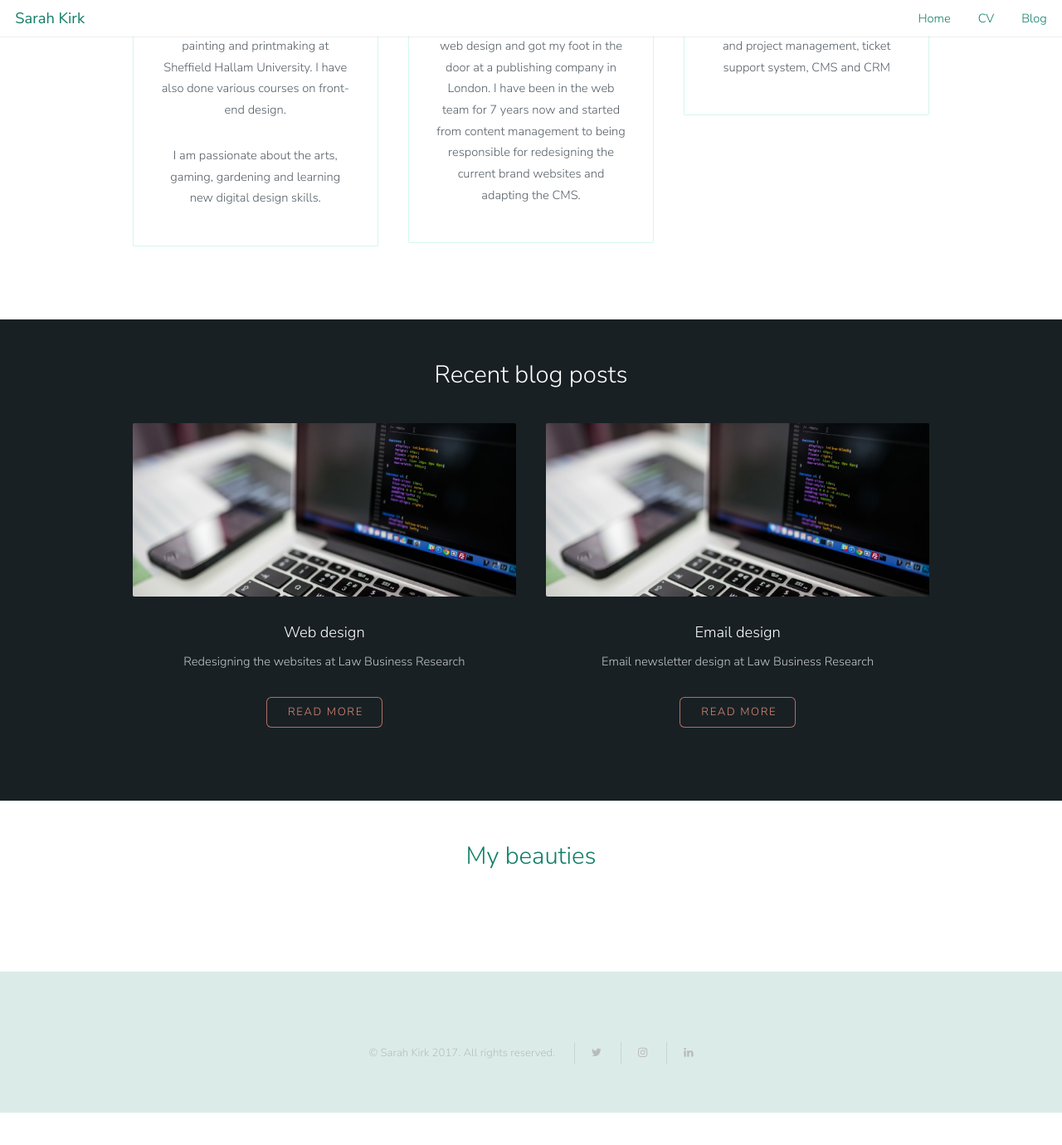
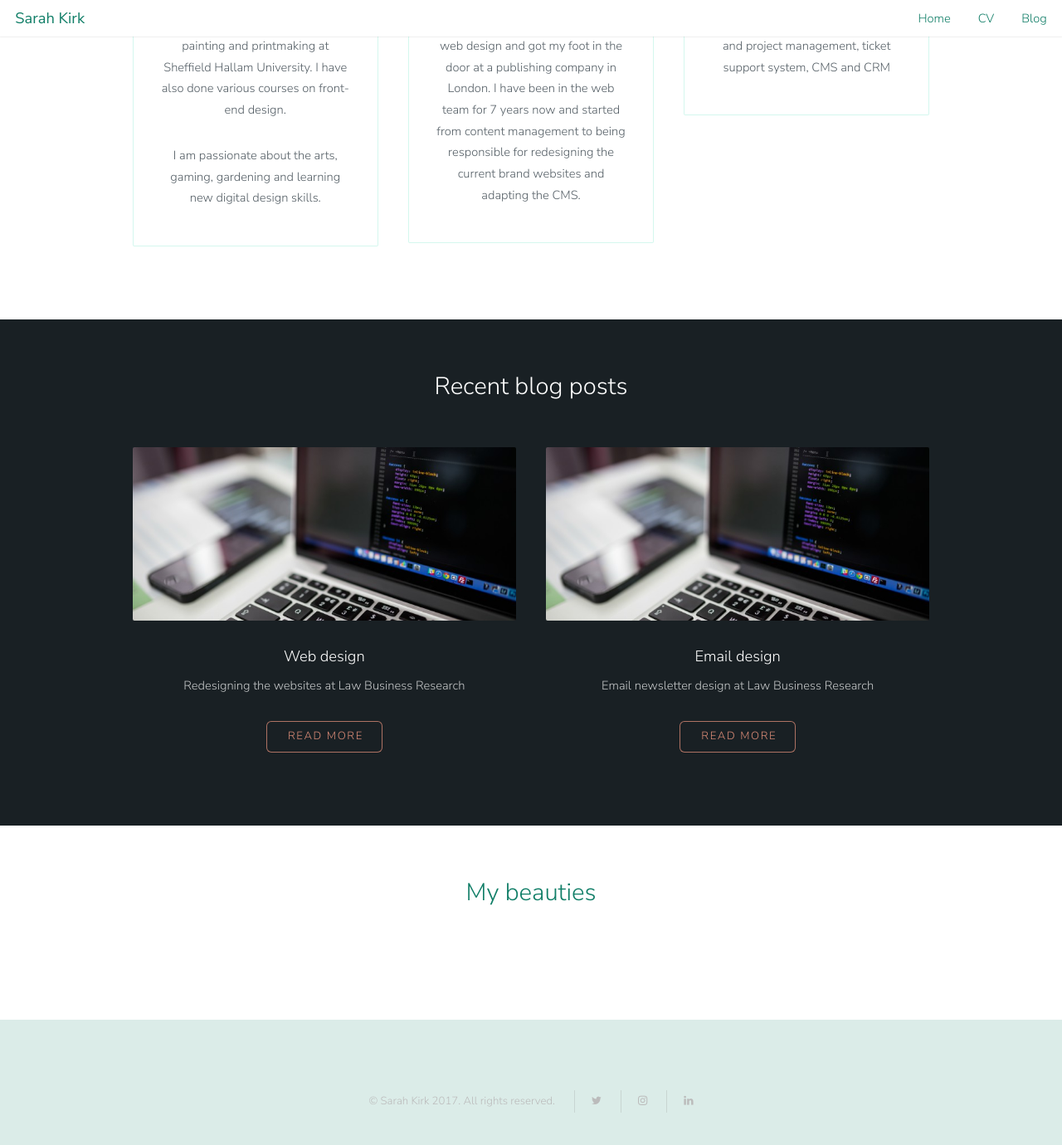
Before and after one commit to Kharsikar/kharsikar.github.io, a Jekyll site: the page built from index.html, in a window 1280 px wide and 1400 px high, scrolled down 815 px. Shown: the top 1380 px of the window at 83% size. Built offline with Jekyll 4.4.1, drawn with Linux system fonts in a browser that asks for light colours; before the commit the page ends 2156 px from its top, so only the background shows below that.

Commit message:
fixed header h2 spacing

```diff
--- a/css/style.css
+++ b/css/style.css
@@ -83,7 +83,7 @@
 
 	header h2 {
 		font-size: 1.5em;
-		line-height: 1.5em;
+		line-height: 2.5em;
 	}
 
 	sub {
```
